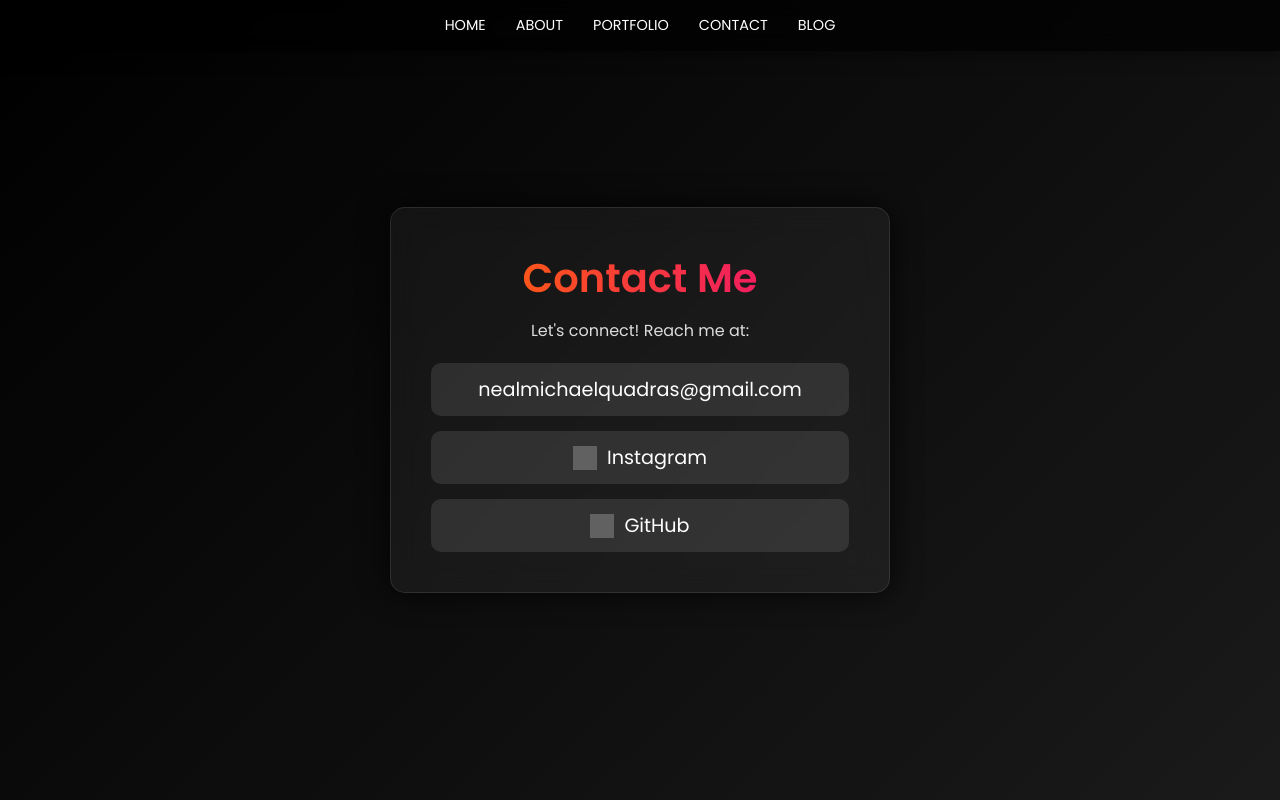
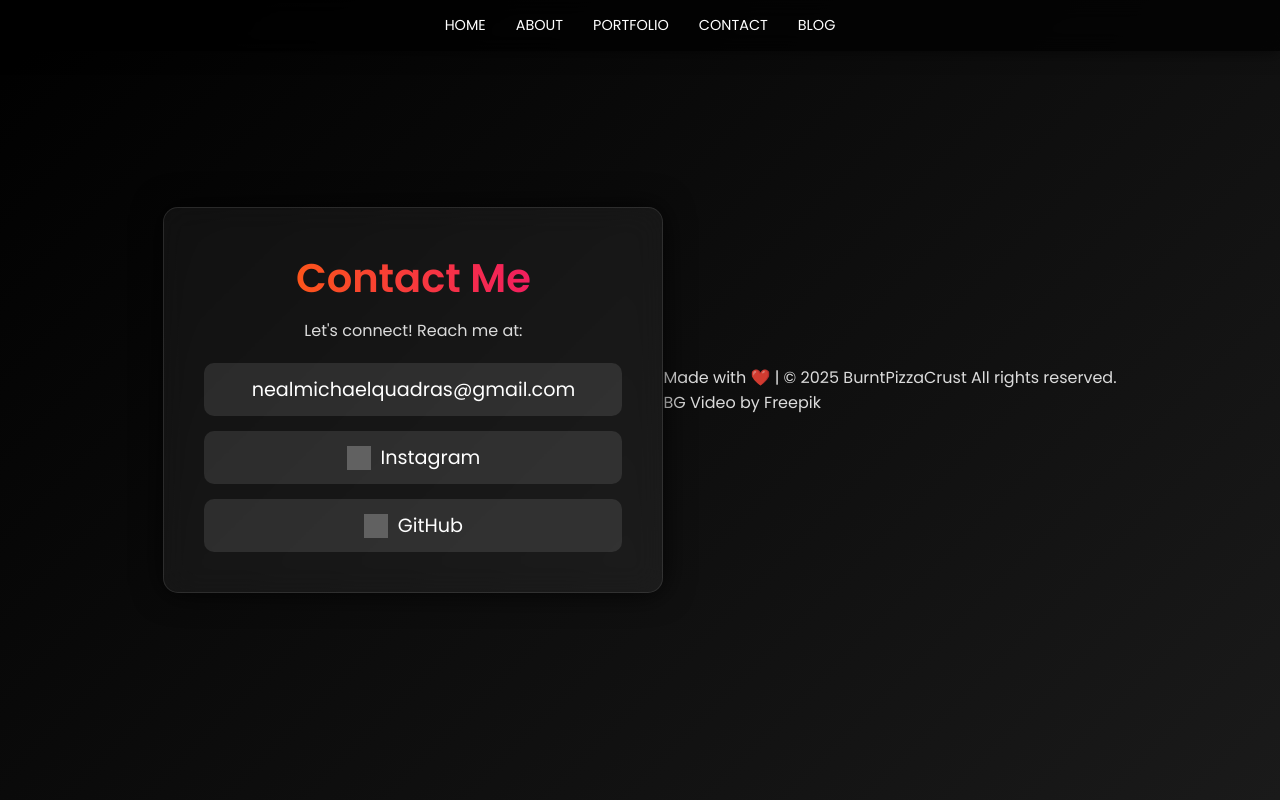
Before and after one commit to burntpizzacrust/burntpizzacrust.github.io, a plain HTML site: page contact/contact.html in a window 1280 px wide. Drawn offline with Linux system fonts and the light colour scheme; grey boxes are pictures that could not be loaded.

Commit message:
Update contact.html

```diff
--- a/contact/contact.html
+++ b/contact/contact.html
@@ -35,6 +35,9 @@
         </a>
     </div>
 </div>
+    <div class="footer">
+    <p>Made with ❤️ | &copy; 2025 BurntPizzaCrust All rights reserved.<br>BG Video by Freepik</p>
+</div>
 
 </body>
 </html>
```
